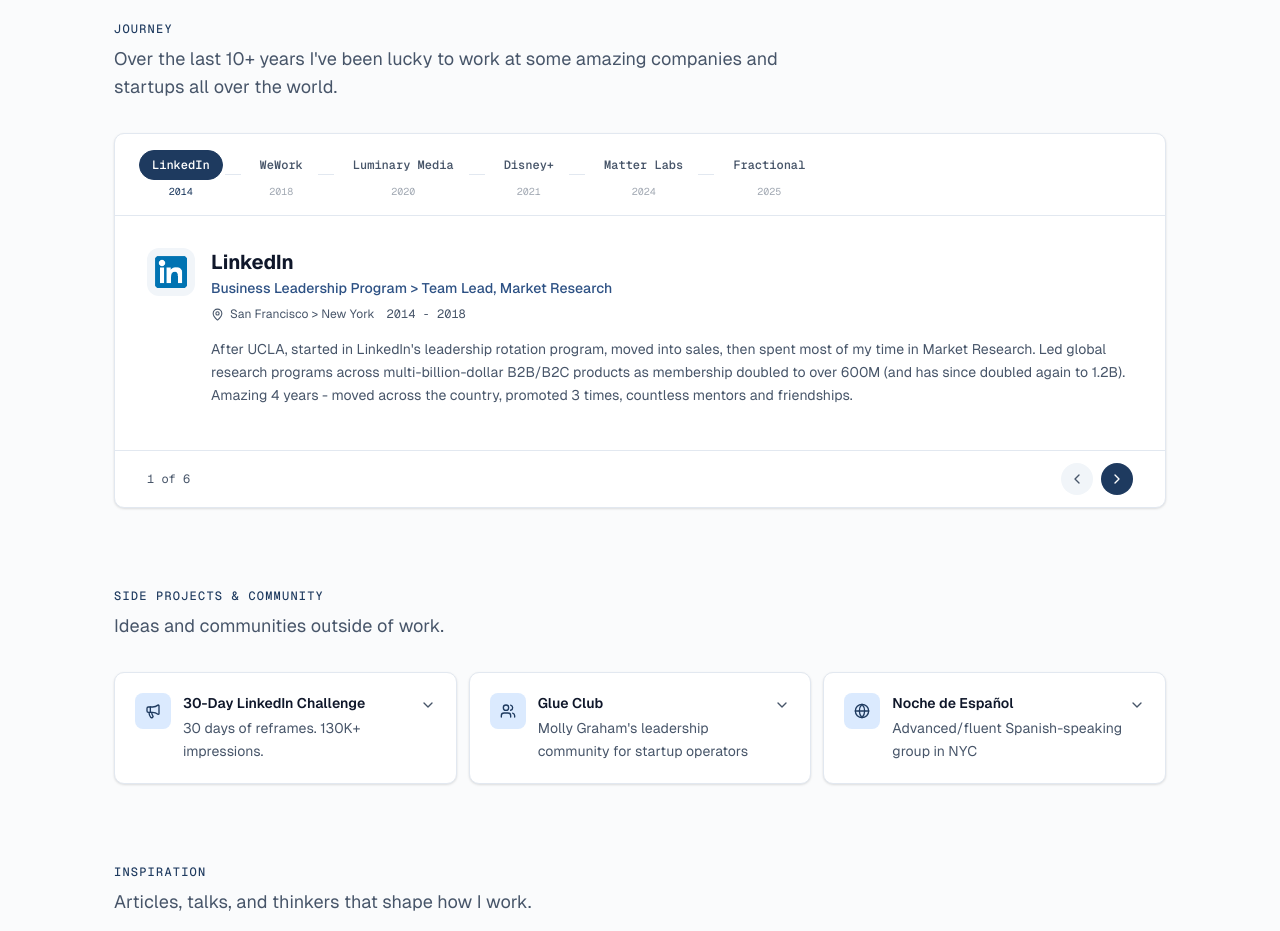
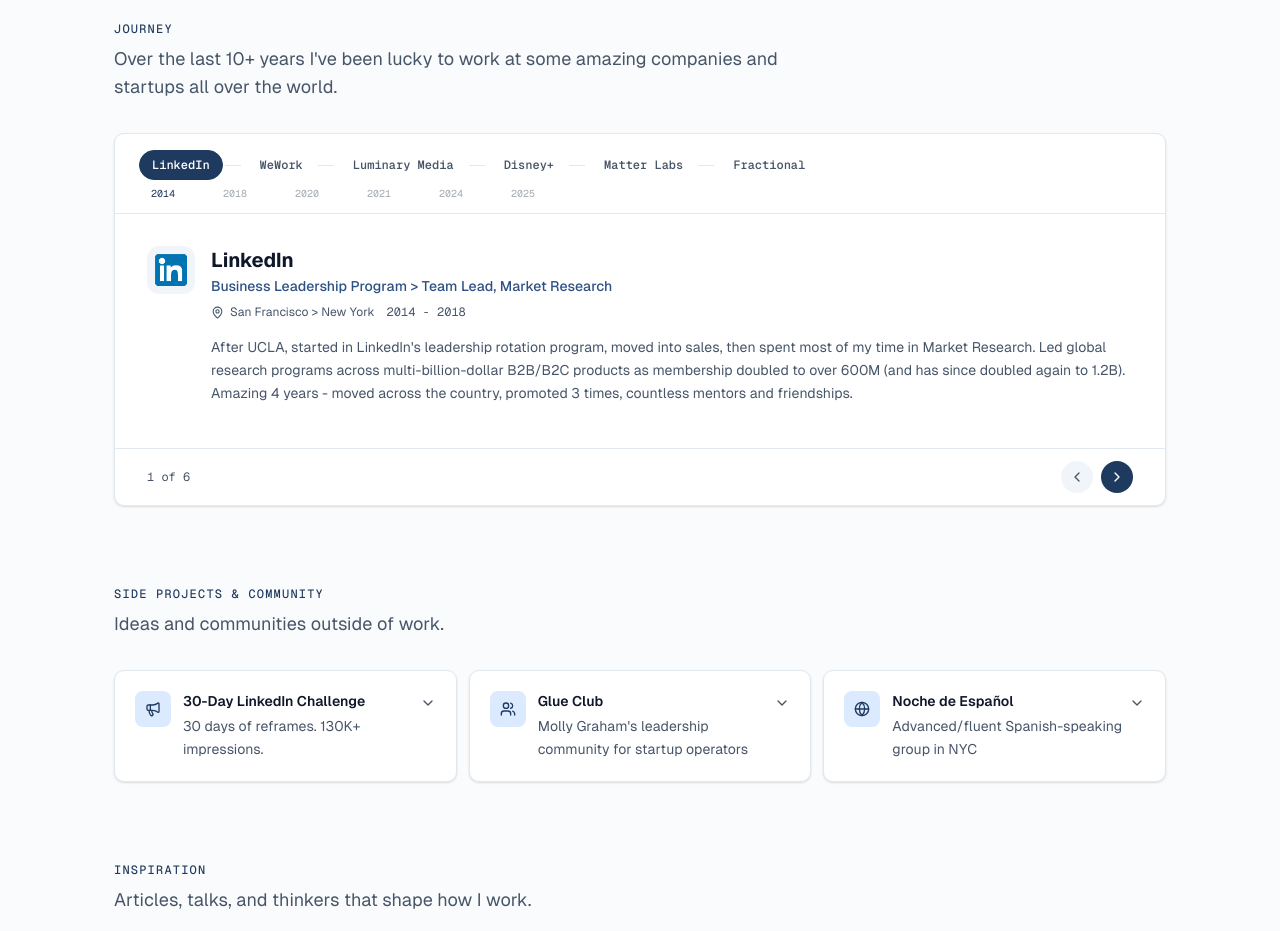
Before and after one commit to jeremyreynard1-jdr/the-operators-lab, a Next.js app: page / in a window 1280 px wide. Shown: the part 1020-1951 px from the top of the page. Built offline with nearby package versions, Linux system fonts and the light colour scheme.

Commit message:
separate timeline years into own row below pills

```diff
--- a/components/CareerMap.tsx
+++ b/components/CareerMap.tsx
@@ -26,16 +26,17 @@
     >
       {/* Timeline strip */}
       <div
-        className="flex items-center px-4 md:px-6 py-4 gap-1 overflow-x-auto"
+        className="px-4 md:px-6 pt-4 pb-3 overflow-x-auto"
         style={{ borderBottom: "1px solid var(--border-color)" }}
       >
+        {/* Pills row with connectors */}
+        <div className="flex items-center gap-1">
         {careerStops.map((s, i) => {
           const isActive = i === activeIndex;
           const isPast = i < activeIndex;
 
           return (
             <div key={s.id} className="flex items-center flex-shrink-0">
-              <div className="flex flex-col items-center gap-1">
               <button
                 onClick={() => setActiveIndex(i)}
                 className="flex items-center gap-2 px-3 py-1.5 rounded-full transition-all duration-200"
@@ -62,17 +63,6 @@
                   {s.company}
                 </span>
               </button>
-                <span
-                  className="text-[10px] whitespace-nowrap"
-                  style={{
-                    fontFamily: "var(--font-geist-mono)",
-                    color: isActive ? "var(--accent)" : "var(--text-secondary)",
-                    opacity: isActive ? 1 : 0.5,
-                  }}
-                >
-                  {s.startYear}
-                </span>
-              </div>
 
               {/* Connector */}
               {i < careerStops.length - 1 && (
@@ -90,6 +80,32 @@
             </div>
           );
         })}
+        </div>
+
+        {/* Years row */}
+        <div className="flex items-center gap-1 mt-1.5">
+          {careerStops.map((s, i) => {
+            const isActive = i === activeIndex;
+            return (
+              <div key={`year-${s.id}`} className="flex items-center flex-shrink-0">
+                <span
+                  className="text-[10px] whitespace-nowrap text-center px-3"
+                  style={{
+                    fontFamily: "var(--font-geist-mono)",
+                    color: isActive ? "var(--accent)" : "var(--text-secondary)",
+                    opacity: isActive ? 1 : 0.5,
+                    minWidth: "fit-content",
+                  }}
+                >
+                  {s.startYear}
+                </span>
+                {i < careerStops.length - 1 && (
+                  <div className="w-4 mx-0.5 flex-shrink-0" />
+                )}
+              </div>
+            );
+          })}
+        </div>
       </div>
 
       {/* Active stop content */}
```
Lines whose indentation alone changed are shown as unchanged.
